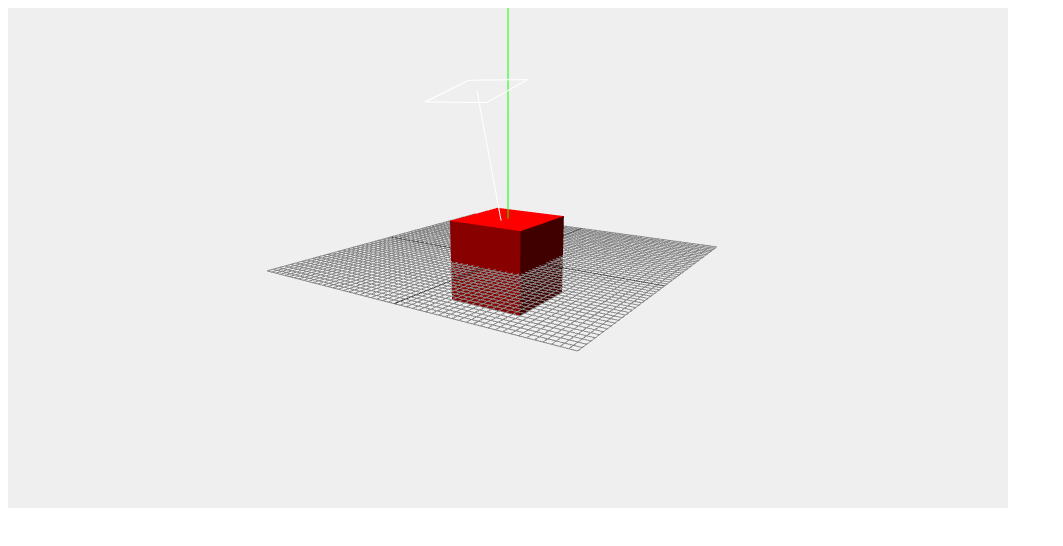
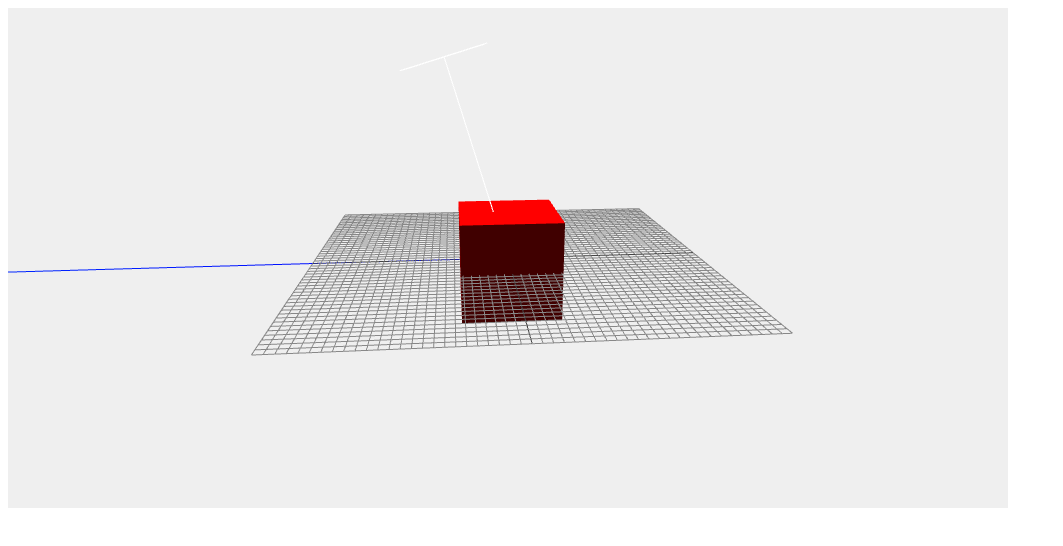
Before and after one commit to reika0717/three.js_practice, a plain HTML site: page index.html in a window 1280 px wide. Shown: the whole page, without its empty margins (0-1063 px from the left). Drawn offline with Linux system fonts and the light colour scheme; animation ran at ten frames a second.

```diff
--- a/index.html
+++ b/index.html
@@ -22,6 +22,7 @@
 			var renderer;
 			var width = 1000;
 			var height = 500;
+			var theta = 0;
 
 			//scene ステージ
 			scene = new THREE.Scene();
@@ -63,7 +64,17 @@
 			renderer.setPixelRatio(window.devicePixelRatio)
 			document.getElementById('stage').appendChild(renderer.domElement)
 
-			renderer.render(scene, camera)
+			function render () {
+				requestAnimationFrame(render);
+
+				theta += 0.1
+				camera.position.x = Math.cos(THREE.Math.degToRad(theta)) * 300
+				camera.position.z = Math.sin(THREE.Math.degToRad(theta)) * 300
+				camera.lookAt(scene.position)
+				//box.rotation.y += 0.01
+				renderer.render(scene, camera)
+			}
+			render();
 		})();
 	</script>
 </body>
```
